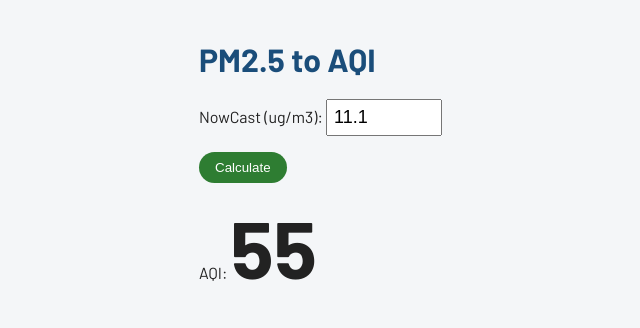
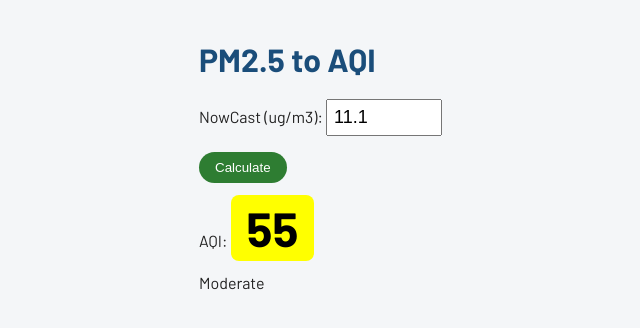
Before and after one commit to W00DSADAM/AQI_Calculator, a plain HTML site: page practice.html in a window 1280 px wide. Both pictures are taken after a click on the button "Calculate". Shown: the whole page, without its empty margins (241-881 px from the left). Drawn offline with Linux system fonts and the light colour scheme.

Commit message:
Update practice.html

```diff
--- a/practice.html
+++ b/practice.html
@@ -28,9 +28,17 @@
       cursor: pointer;
     }
     #result {
-      font-size: 80px;
+      font-size: 48px;
       font-weight: bold;
+      padding: 4px 16px;
+      border-radius: 8px;
     }
+    .good      { background: #00e400; color: black; }
+    .moderate  { background: #ffff00; color: black; }
+    .usg       { background: #ff7e00: color: black; }
+    .unhealthy { background: #ff0000; color: white; }
+    .very      { background: #8f3f97; color: white; }
+    .hazardous { background: #7e0023; color: white; }
   </style>
 </head>
 <body>
@@ -38,29 +46,36 @@
   <p>NowCast (ug/m3): <input id="conc" value="11.1"></p>
   <button onclick="calculate()">Calculate</button>
   <p>AQI: <span id="result"></span></p>
+  <p id="category"></p>
   <script>
     // EPA PM2.5 tabe: [C_lo, C_hi, AQI_lo, AQI_hi]
     var rows = [
-      [0.0, 9.0, 0, 50],
-      [9.1, 35.4, 51, 100],
-      [35.5, 55.4, 101, 150],
-      [55.5, 125.4, 151, 200],
-      [125.5, 225.4, 201, 300],
-      [225.5, 325.4, 301, 500]
+      [0.0, 9.0, 0, 50, "good", "Good"],
+      [9.1, 35.4, 51, 100, "moderate", "Moderate"],
+      [35.5, 55.4, 101, 150, "usg", "Unhealthy for Sensitive Groups"],
+      [55.5, 125.4, 151, 200, "unhealthy", "Unhealthy"],
+      [125.5, 225.4, 201, 300, "very", "Very Unhealthy"],
+      [225.5, 325.4, 301, 500, "hazardous", "Hazardous"]
     ];
 
     function calculate() {
       var c = parseFloat(document.getElementById("conc").value);
+      var result = document.getElementById("result");
+      var category = document.getElementById("category");
 
       for (var i = 0; i <rows.length; i++)  {
         var r = rows[i];
         if (c <= r[1]) {
           var aqi = (r[3] - r[2]) / (r[1] - r[0]) * (c - r[0]) + r[2];
-          document.getElementById("result").textContent = Math.round(aqi);
+          result.textContent = Math.round(aqi);
+          result.className = r[4];
+          category.textContent = r[5];
           return;
         }
       }
-      document.getElementById("result").textContent ="Above 500";
+      result.textContent ="Above 500";
+      result.className = "hazardous";
+      category.textContent = "Beyond the AQI";
     }
   </script>
 </body>
```
